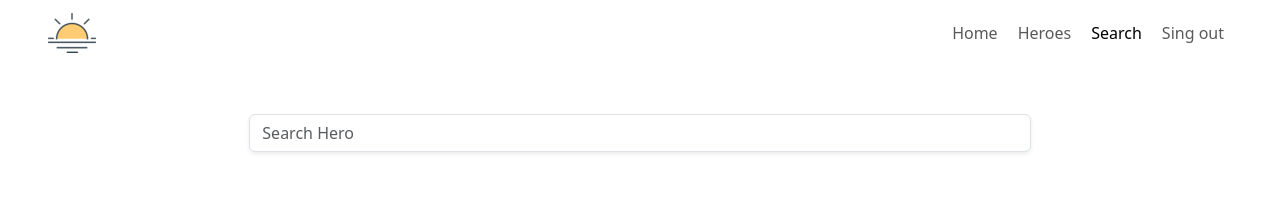
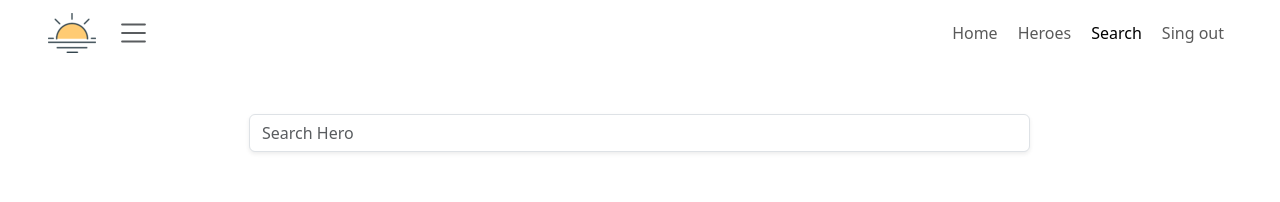
Before and after one commit to diego0043/heroes-spa, a React (Vite) app: page /search in a window 1280 px wide. Shown: the top 202 px of the page. Built offline with nearby package versions, Linux system fonts and the light colour scheme; no server answers.

Commit message:
trabajando en vista movil

```diff
--- a/index.html
+++ b/index.html
@@ -9,6 +9,10 @@
       href="https://cdn.jsdelivr.net/npm/bootstrap@5.3.0-alpha1/dist/css/bootstrap.min.css"
     />
     <title>Vite + React</title>
+    <link
+      rel="stylesheet"
+      href="https://cdnjs.cloudflare.com/ajax/libs/animate.css/4.1.1/animate.min.css"
+    />
   </head>
   <body>
     <div id="root"></div>
--- a/src/heroes/components/HeroCard.jsx
+++ b/src/heroes/components/HeroCard.jsx
@@ -11,7 +11,7 @@ export const HeroCard = ({ name, fullName, url, company, heroe }) => {
 
   return (
     <>
-      <div className="card card-size mb-2 mx-2 shadow col-3">
+      <div className="card card-size mb-2 mx-2 shadow col-3 animate__animated animate__fadeIn">
         <div className="container-img">
           <img height="200px" src={url} className="card-img-top img-size" />
         </div>
--- a/src/heroes/components/HeroDetail.jsx
+++ b/src/heroes/components/HeroDetail.jsx
@@ -17,14 +17,22 @@ export const HeroDetail = ({ id }) => {
       ) : (
         <div className="container mt-1">
           <div className="row">
-            <h3 className="fw-bold text-center mb-4 d-block d-lg-none d-xl-none">{heroe.name}</h3>
+            <h3 className="fw-bold text-center mb-4 d-block d-lg-none d-xl-none">
+              {heroe.name}
+            </h3>
           </div>
           <div className="row">
-            <div className="col-lg-4 col-xl-4 col-xxl-4 col-md-12 col-sm-12 d-flex justify-content-center">
-              <img className="shadow rounded float-start img-detail" src={heroe.images.md} alt={heroe.name} />
+            <div className="col-lg-4 col-xl-4 col-xxl-4 col-md-12 col-sm-12 container-img-detail">
+              <img
+                className="shadow rounded float-start img-detail animate__animated animate__fadeInLeft"
+                src={heroe.images.md}
+                alt={heroe.name}
+              />
             </div>
             <div className="col-lg-8 col-xl-8 col-xll-8 col-md-12 col-sm-12">
-            <h3 className="fw-bold text-center mb-4 d-none d-lg-block d-xl-block">{heroe.name}</h3>
+              <h3 className="fw-bold text-center mb-4 d-none d-lg-block d-xl-block">
+                {heroe.name}
+              </h3>
               <CardDetail detail={heroe} />
             </div>
           </div>
--- a/src/heroes/components/SearchComp.jsx
+++ b/src/heroes/components/SearchComp.jsx
@@ -1,10 +1,12 @@
 import { useEffect, useState } from "react";
 import { useHeroe } from "../hooks/useHeroe";
 import { HeroesList } from "./HeroesList";
+import { NotHeroe } from "../../ui/components/NotHeroe";
 
 export const SearchComp = () => {
   const [hero, setHero] = useState("");
   const { heroes, getHeroes, getData, data } = useHeroe();
+  const  [checkSearch, setCheckSearch] = useState(false)
 
   const handleInputChange = (e) => {
     setHero(e.target.value);
@@ -14,8 +16,18 @@ export const SearchComp = () => {
     e.preventDefault();
     if (hero.trim().length > 1) {
       getHeroes(hero);
+      const state = checkLength()
+      setCheckSearch(state)
     } else {
-      alert("Please enter a valid name");
+      // mostraremos modal de boo
+    }
+  };
+
+  const checkLength = () => {
+    if ( heroes.length === 0 ) {
+      return true;
+    } else {
+      return false;
     }
   };
 
@@ -32,7 +44,7 @@ export const SearchComp = () => {
               <form onSubmit={handleShowHero}>
                 <input
                   type="text"
-                  className="form-control shadow-sm"
+                  className="form-control shadow-sm animate__animated animate__bounce"
                   aria-describedby="emailHelp"
                   placeholder="Search Hero"
                   autoComplete="off"
@@ -44,7 +56,7 @@ export const SearchComp = () => {
           </div>
         </div>
         <div className="container">
-          {heroes.length > 0 ? <HeroesList heroes={heroes} /> : null}
+          {heroes.length > 0  ? <HeroesList heroes={heroes} /> : heroes.length === 0 && checkSearch ? <NotHeroe /> : null}
         </div>
       </div>
     </>
--- a/src/index.css
+++ b/src/index.css
@@ -86,3 +86,23 @@
     justify-content: center;
     margin-top: 4%;
 }
+
+.container-img-detail{
+    display: flex;
+    align-items: center;
+    justify-content: center;
+}
+
+.btn-nav{
+    background-color: transparent;
+    border: none;
+}
+
+.btn-nav:active{
+background-color: transparent !important;
+    border: none !important;
+}
+
+.icon-nav{
+    font-size: 1.3rem;
+}
--- a/src/ui/components/NavBar.jsx
+++ b/src/ui/components/NavBar.jsx
@@ -14,8 +14,21 @@ export const Navbar = () => {
       <Link className="navbar-brand ms-5" to="/">
         <img className="" src={img} alt="" />
       </Link>
-
-      <div className="navbar-collapse me-5 d-flex d-flex flex-row-reverse">
+      <button
+        className="me-3 btn-nav"
+        type="button"
+        data-bs-toggle="collapse"
+        data-bs-target="#navbarSupportedContent"
+        aria-controls="navbarSupportedContent"
+        aria-expanded="false"
+        aria-label="Toggle navigation"
+      >
+        <span className="navbar-toggler-icon icon-nav"></span>
+      </button>
+      <div
+        className="navbar-collapse me-5 d-flex d-flex flex-row-reverse"
+        id="navbarSupportedContent"
+      >
         <div className="navbar-nav">
           <NavLink
             className={({ isActive }) =>
--- a/src/ui/components/NotHeroe.jsx
+++ b/src/ui/components/NotHeroe.jsx
@@ -7,7 +7,7 @@ export const NotHeroe = () => {
       autoplay
       loop
       src="https://assets8.lottiefiles.com/private_files/lf30_zncbuxbi.json"
-      style={{ height: "500px", width: "500px" }}
+      style={{ height: "400px", width: "400px" }}
     >
       <Controls
         visible={false}
```
